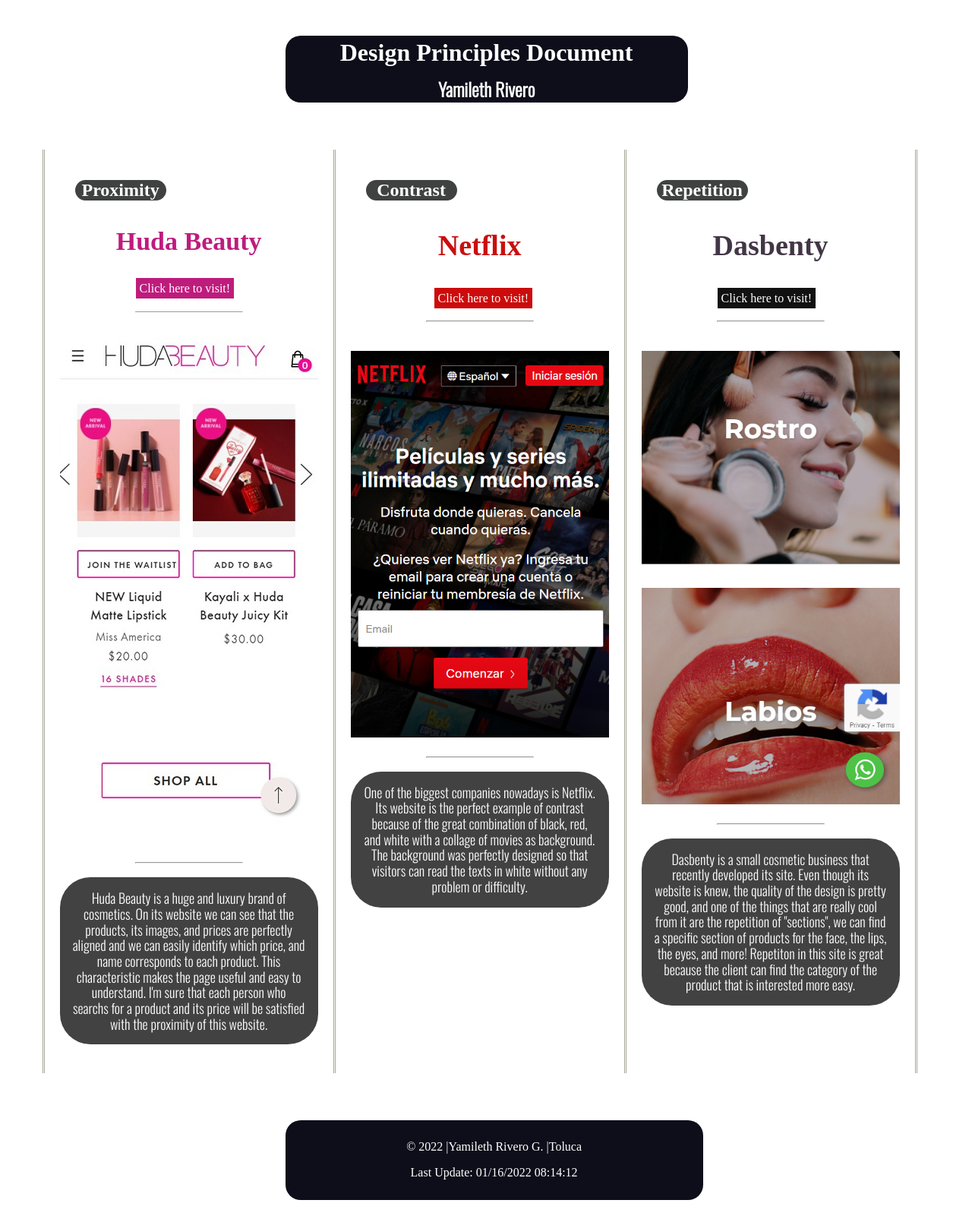
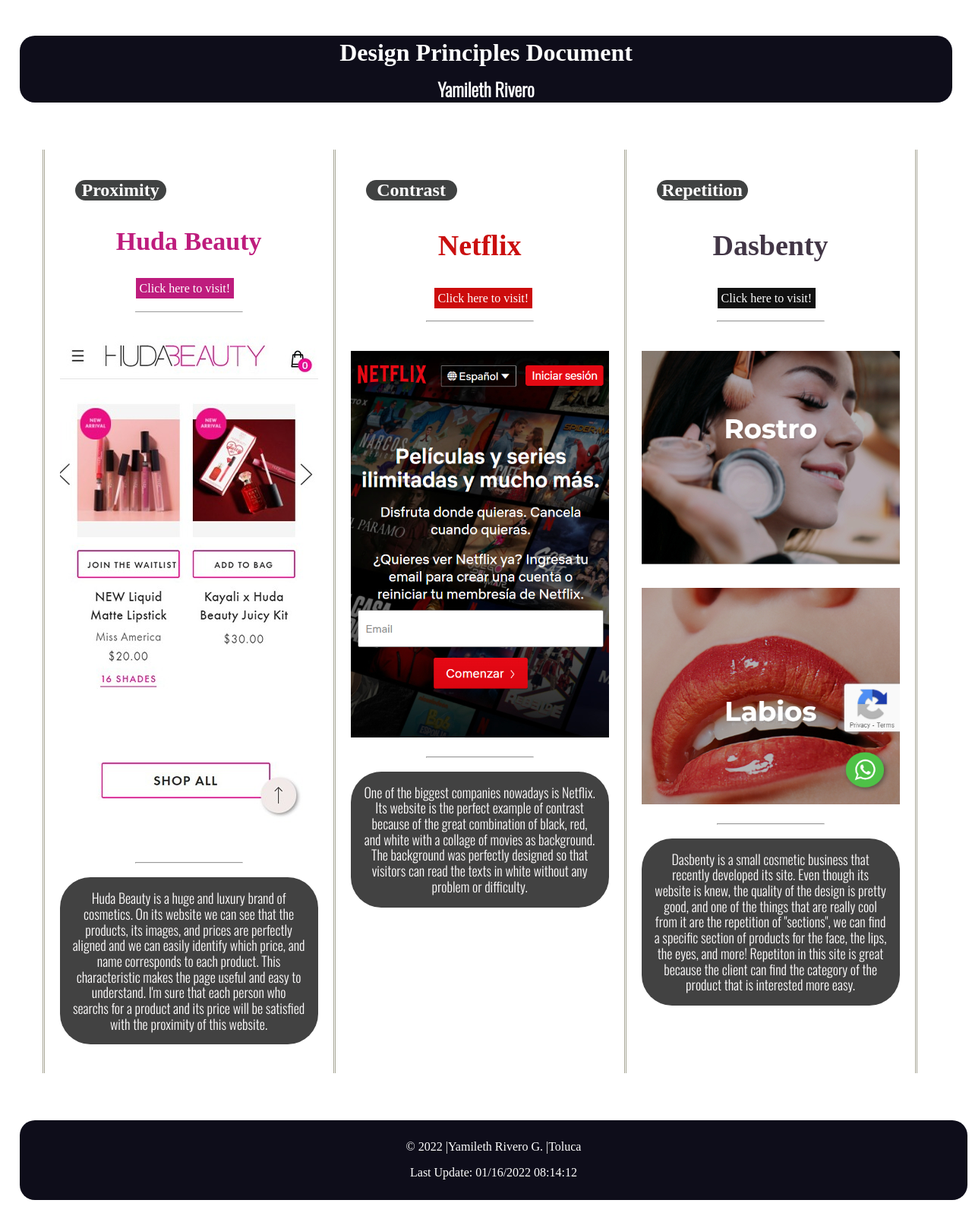
Before and after one commit to yamiriv1311/wdd230, a plain HTML site: page lesson2/design-principles.html in a window 1280 px wide. Shown: the whole page at 76% size. Drawn offline with nearby package versions, Linux system fonts and the light colour scheme; a web font is replaced by a local one.

Commit message:
style-updated

```diff
--- a/lesson2/css/style.css
+++ b/lesson2/css/style.css
@@ -8,8 +8,7 @@ body{
 
 header{
   background-color: rgb(14, 13, 26);
-  max-width: 530px;
-  margin-left: 350px;
+  width: 100%;
   border-radius: 20px;
   margin-bottom: 5%;
 }
@@ -27,8 +26,7 @@ hr{
 
 footer{
   background-color: rgb(14, 13, 26);
-  max-width: 530px;
-  margin-left: 350px;
+  width: 100%;
   border-radius: 20px;
   margin-top: 5%;
   text-align: center;
@@ -39,7 +37,6 @@ footer{
 /*-------------- PAGES DIV --------------- */
 
 .first_page{
-  max-width: 400px;
   border-top: inherit;
   border-bottom: inherit;
   border-style: double;
@@ -48,12 +45,10 @@ footer{
 }
 
 .second_page{
-  max-width: 400px;
   padding: 20px;
 }
 
 .third_page{
-  max-width: 400px;
   border-top: inherit;
   border-bottom: inherit;
   border-style: double;
```
